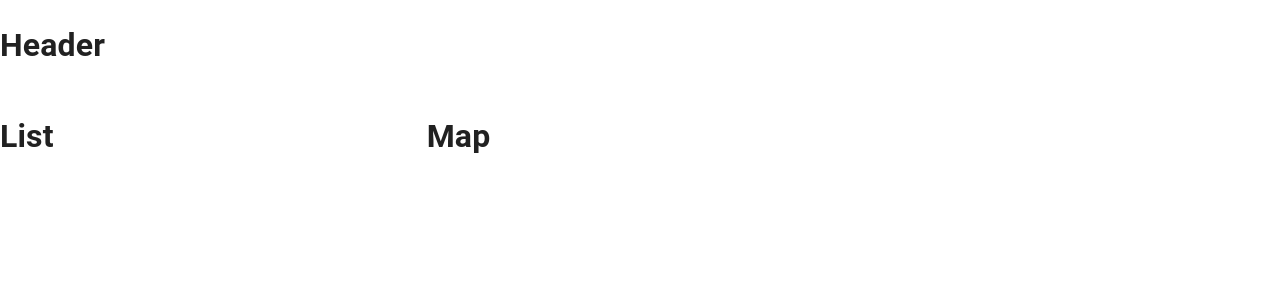
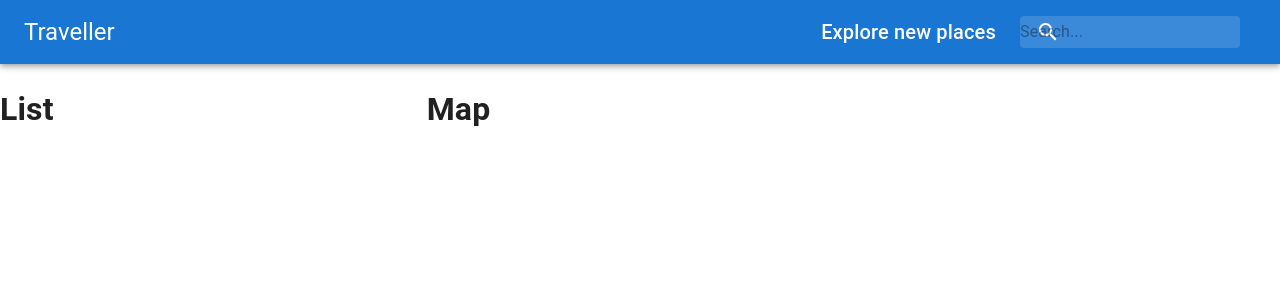
Before and after one commit to imran-farooq7/travellers, a React (Create React App) app: page / in a window 1280 px wide. Shown: the top 300 px of the page. Built offline with nearby package versions, Linux system fonts and the light colour scheme.

Commit message:
Header component completed

```diff
--- a/src/component/Header/Header.js
+++ b/src/component/Header/Header.js
@@ -1,7 +1,34 @@
+import { Autocomplete } from "@react-google-maps/api";
+import { AppBar, Toolbar, Typography, InputBase, Box } from "@mui/material";
+import { Search } from "@mui/icons-material";
+import useStyles from "./styles";
 const Header = () => {
+	const styles = useStyles();
 	return (
 		<div>
-			<h1>Header</h1>
+			<AppBar position="static">
+				<Toolbar className={styles.toolbar}>
+					<Typography variant="h5" className={styles.title}>
+						Traveller
+					</Typography>
+					<Box display="flex">
+						<Typography variant="h6" className={styles.title}>
+							Explore new places
+						</Typography>
+						{/* <Autocomplete> */}
+						<div className={styles.search}>
+							<div className={styles.searchicon}>
+								<Search />
+							</div>
+							<InputBase
+								placeholder="Search..."
+								classes={{ root: styles.inputRoot, input: styles.inputinput }}
+							/>
+						</div>
+						{/* </Autocomplete> */}
+					</Box>
+				</Toolbar>
+			</AppBar>
 		</div>
 	);
 };
--- a/src/component/Header/styles.js
+++ b/src/component/Header/styles.js
@@ -0,0 +1,46 @@
+import { alpha, makeStyles } from "@material-ui/core/styles";
+
+export default makeStyles((theme) => ({
+	title: {
+		display: "none",
+		[theme.breakpoints.up("sm")]: {
+			display: "block",
+		},
+	},
+	search: {
+		position: "relative",
+		borderRadius: theme.shape.borderRadius,
+		backgroundColor: alpha(theme.palette.common.white, 0.15),
+		"&:hover": { backgroundColor: alpha(theme.palette.common.white, 0.25) },
+		marginRight: theme.spacing(2),
+		marginLeft: 0,
+		width: "100%",
+		[theme.breakpoints.up("sm")]: {
+			marginLeft: theme.spacing(3),
+			width: "auto",
+		},
+	},
+	searchicon: {
+		padding: theme.spacing(0, 2),
+		height: "100%",
+		position: "absolute",
+		pointerEvents: "none",
+		display: "flex",
+		alignItems: "center",
+		justifyContent: "center",
+	},
+	inputRoot: {
+		color: "inherit",
+	},
+	inputinput: {
+		padding: theme.spacing(1, 1, 1, 0),
+		paddingLeft: `calc(1em + ${theme.spacing(4)}px)`,
+		transition: theme.transitions.create("width"),
+		width: "100%",
+		[theme.breakpoints.up("md")]: { width: "20ch" },
+	},
+	toolbar: {
+		display: "flex",
+		justifyContent: "space-between",
+	},
+}));
```
